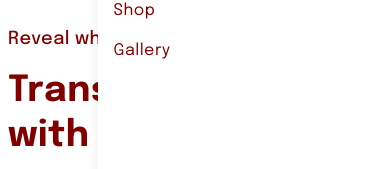
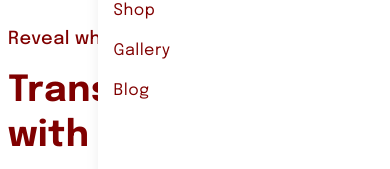
Before and after one commit to piercing-wind/thrive-holistic, a Next.js app: page / in a window 390 px wide. Both pictures are taken after a click on the icon 363 px from the left and 56 px from the top of the page. Shown: the part 127-296 px from the top of the page. Built offline with nearby package versions, Linux system fonts and the light colour scheme; no server answers.

Commit message:
Initial Commit

```diff
--- a/src/components/header.tsx
+++ b/src/components/header.tsx
@@ -85,7 +85,7 @@ export const Header = () => {
             <li><Link className="hover:cursor-custom-hover" href="/shop?index=1">Services</Link></li>
             <li><Link className="hover:cursor-custom-hover" href="/shop?index=0" onClick={toggleMenu}>Shop</Link></li>
             <li><Link className="hover:cursor-custom-hover" href="/gallery" onClick={toggleMenu}>Gallery</Link></li>
-            {/* <li><Link className="hover:cursor-custom-hover" href="#" onClick={toggleMenu}>Blog</Link></li> */}
+            <li><Link className="hover:cursor-custom-hover" href="/blog" onClick={toggleMenu}>Blog</Link></li>
           </ul>
         </motion.div>
       )}
```
